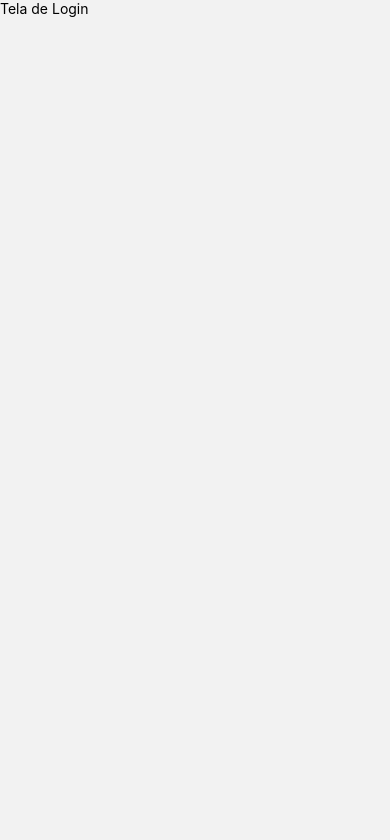
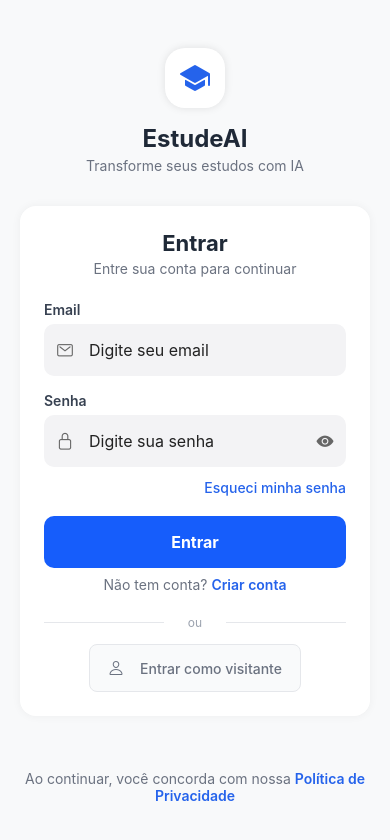
Before and after one commit to henrymzs/estudeAI, a React Native app in the folder mobile/src/: screen /Login in a window 390 px wide. Shown: the top 840 px of the page. Built offline with nearby package versions, Linux system fonts and the light colour scheme.

Commit message:
feat: adiciona tela de login e toda sua estilizacao

```diff
--- a/mobile/src/screens/Login.js
+++ b/mobile/src/screens/Login.js
@@ -1,9 +1,244 @@
-import { View, Text } from  "react-native";
+import { View, Text, StyleSheet, SafeAreaView, StatusBar, ScrollView, KeyboardAvoidingView, Platform, TouchableOpacity } from 'react-native';
+import { Ionicons } from "@expo/vector-icons";
+import { Button } from '../components/button';
+import { Input } from '../components/input';
 
 export default function Login({ navigation }) {
     return (
-        <View>
-            <Text>Tela de Login</Text>
-        </View>
+        <SafeAreaView style={styles.container}>
+            <StatusBar barStyle="dark-content" backgroundColor="#f8f9fa" />
+
+            <KeyboardAvoidingView
+                style={styles.keyboardView}
+                behavior={Platform.OS === 'ios' ? 'padding' : 'height'}
+            >
+                <ScrollView
+                    style={styles.scrollView}
+                    contentContainerStyle={styles.scrollContent}
+                    showsVerticalScrollIndicator={false}
+                    bounces={false}
+                >
+                    <View style={styles.headerSection}>
+                        <View style={styles.logoContainer}>
+                            <Ionicons name='school' size={32} color='#2563EB' />
+                        </View>
+                        <Text style={styles.appName}>EstudeAI</Text>
+                        <Text style={styles.tagline}>Transforme seus estudos com IA</Text>
+                    </View>
+
+                    <View style={styles.formSection}>
+                        <Text style={styles.formTitle}>Entrar</Text>
+                        <Text style={styles.formSubtitle}>Entre sua conta para continuar</Text>
+
+                        <View style={styles.inputContainer}>
+                            <Text style={styles.inputLabel}>Email</Text>
+                            <Input
+                                leftIcon={<Ionicons name="mail-outline" size={18} color="#666" />}
+                                placeholder="Digite seu email"
+                                keyboardType="email-address"
+                            />
+                        </View>
+
+                        <View style={styles.inputContainer}>
+                            <Text style={styles.inputLabel}>Senha</Text>
+                            <Input
+                                leftIcon={<Ionicons name="lock-closed-outline" size={18} color="#666" />}
+                                placeholder="Digite sua senha"
+                                isPassword={true}
+                            />
+
+                            <TouchableOpacity
+                                style={styles.forgotPasswordLink}
+                            >
+                                <Text style={styles.forgotPasswordText}>
+                                    Esqueci minha senha
+                                </Text>
+                            </TouchableOpacity>
+                        </View>
+
+                        <Button
+                            title="Entrar"
+                        />
+
+                        <View style={styles.secondaryActions}>
+                            <TouchableOpacity
+                                style={styles.createAccountLink}
+                                onPress={() => navigation.navigate('Register')}
+                            >
+                                <Text style={styles.createAccountText}>
+                                    Não tem conta? <Text style={styles.createAccountLinkText}>Criar conta</Text>
+                                </Text>
+                            </TouchableOpacity>
+
+                            <View style={styles.dividerContainer}>
+                                <View style={styles.divider} />
+                                <Text style={styles.dividerText}>ou</Text>
+                                <View style={styles.divider} />
+                            </View>
+
+                            <Button
+                                title="Entrar como visitante"
+                                leftIcon={<Ionicons name="person-outline" size={16} color="#6b7280" />}
+                                style={styles.guestButton}
+                                textStyle={styles.guestButtonText}
+                            />
+                        </View>
+                    </View>
+
+                    <View style={styles.footer}>
+                        <TouchableOpacity
+                            style={styles.createAccountLink}
+                        >
+                            <Text style={styles.createAccountText}>
+                                Ao continuar, você concorda com nossa{' '}<Text style={styles.createAccountLinkText}>Política de Privacidade</Text>
+                            </Text>
+                        </TouchableOpacity>
+                    </View>
+                </ScrollView>
+            </KeyboardAvoidingView>
+        </SafeAreaView>
     );
 }
+
+const styles = StyleSheet.create({
+    container: {
+        flex: 1,
+        backgroundColor: '#f8f9fa',
+    },
+    keyboardView: {
+        flex: 1,
+    },
+    scrollView: {
+        flex: 1,
+    },
+    scrollContent: {
+        flexGrow: 1,
+        paddingHorizontal: 20,
+        justifyContent: 'space-between',
+    },
+    headerSection: {
+        alignItems: 'center',
+        paddingTop: 48,
+        paddingBottom: 30,
+    },
+    logoContainer: {
+        marginBottom: 16,
+        width: 60,
+        height: 60,
+        backgroundColor: '#fff',
+        borderRadius: 20,
+        justifyContent: 'center',
+        alignItems: 'center',
+        shadowColor: '#000',
+        shadowOpacity: 0.1,
+        shadowRadius: 8,
+        elevation: 5,
+    },
+    appName: {
+        fontSize: 24,
+        fontWeight: '700',
+        color: '#1f2937',
+        marginBottom: 4,
+    },
+    tagline: {
+        fontSize: 14,
+        color: '#6b7280',
+        fontWeight: '400',
+    },
+    formSection: {
+        backgroundColor: '#fff',
+        borderRadius: 16,
+        padding: 24,
+        marginBottom: 24,
+        shadowColor: '#000',
+        shadowOpacity: 0.05,
+        shadowRadius: 10,
+        elevation: 3,
+    },
+    formTitle: {
+        fontSize: 22,
+        fontWeight: '700',
+        color: '#1f2937',
+        marginBottom: 4,
+        textAlign: 'center',
+    },
+    formSubtitle: {
+        fontSize: 14,
+        color: '#6b7280',
+        marginBottom: 24,
+        textAlign: 'center',
+        fontWeight: '400',
+    },
+    inputContainer: {
+        marginBottom: 16,
+    },
+    inputLabel: {
+        fontSize: 14,
+        fontWeight: '600',
+        color: '#374151',
+        marginBottom: 6,
+    },
+    forgotPasswordLink: {
+        alignSelf: 'flex-end',
+        marginTop: 8,
+        paddingVertical: 4,
+    },
+    forgotPasswordText: {
+        fontSize: 14,
+        color: '#2563EB',
+        fontWeight: '500',
+    },
+    secondaryActions: {
+        alignItems: 'center',
+    },
+    createAccountLink: {
+        paddingVertical: 8,
+    },
+    createAccountText: {
+        fontSize: 14,
+        color: '#6b7280',
+        textAlign: 'center',
+    },
+    createAccountLinkText: {
+        color: '#2563EB',
+        fontWeight: '600',
+    },
+    dividerContainer: {
+        flexDirection: 'row',
+        alignItems: 'center',
+        marginVertical: 14,
+        width: '100%',
+    },
+    divider: {
+        flex: 1,
+        height: 1,
+        backgroundColor: '#e5e7eb',
+    },
+    dividerText: {
+        fontSize: 12,
+        color: '#9ca3af',
+        marginHorizontal: 16,
+        backgroundColor: '#fff',
+        paddingHorizontal: 8,
+    },
+    guestButton: {
+        width: '70%',
+        height: 48,
+        borderRadius: 8,
+        backgroundColor: '#f9fafb',
+        borderWidth: 1,
+        borderColor: '#e5e7eb',
+    },
+    guestButtonText: {
+        fontSize: 14,
+        color: '#6b7280',
+        marginLeft: 8,
+        fontWeight: '500',
+    },
+    footer: {
+        alignItems: 'center',
+        paddingTop: 20,
+        paddingBottom: 32,
+        backgroundColor: '#f8f9fa',
+    },
+});
```
